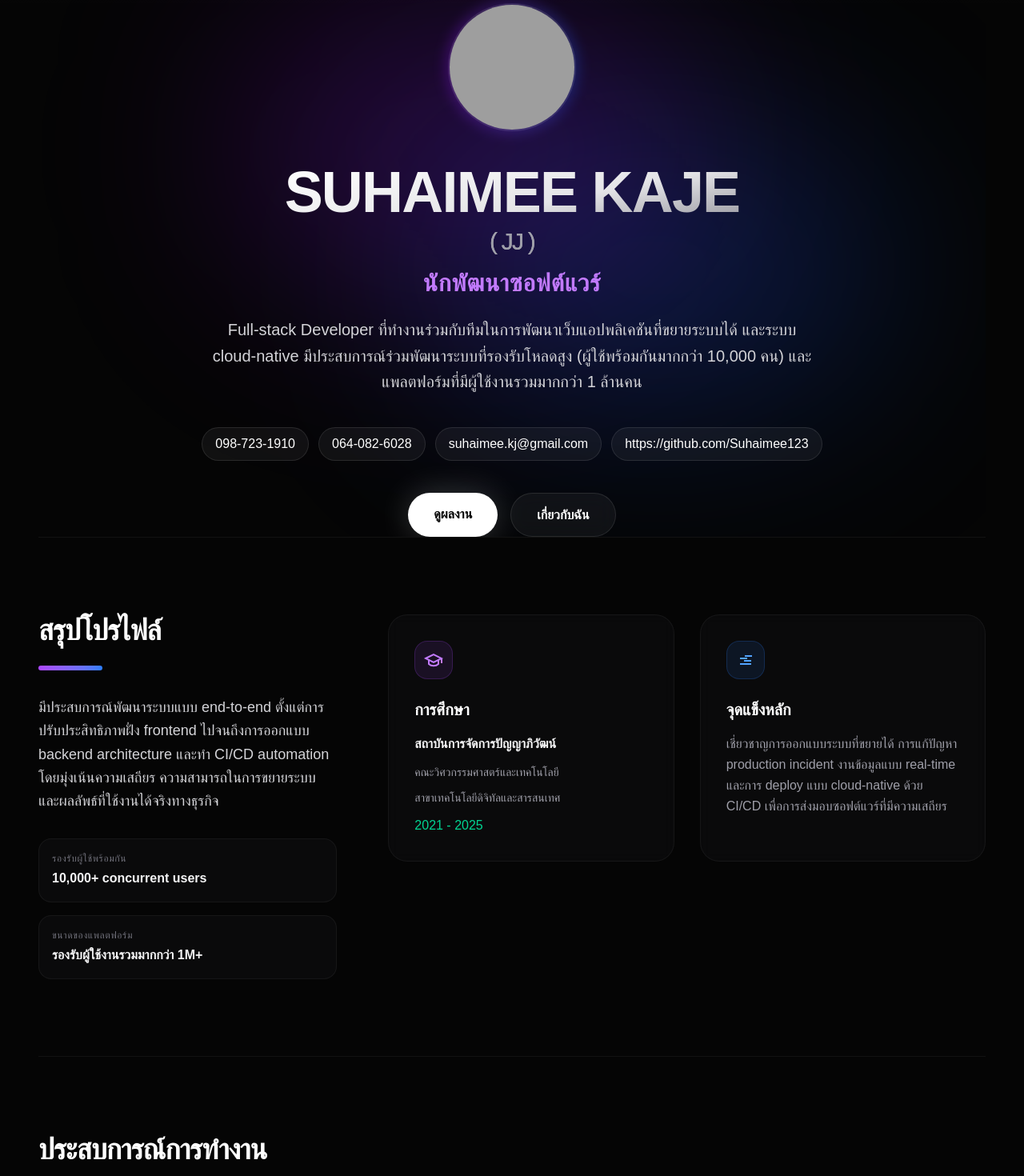
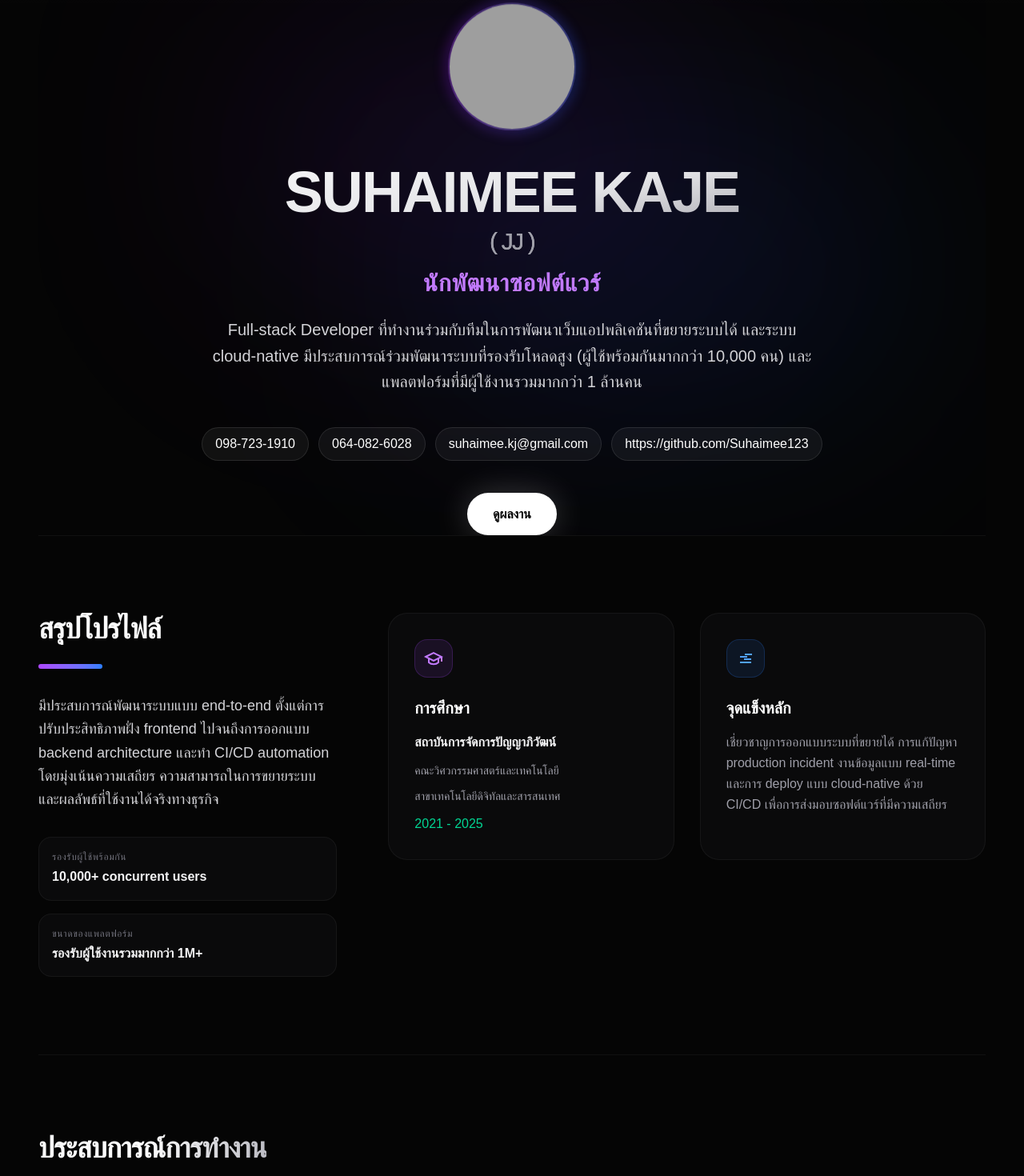
Before and after one commit to Suhaimee123/Portfolio, a Next.js app: page / in a window 1280 px wide. Shown: the part 140-1610 px from the top of the page at 80% size. Built offline with nearby package versions, Linux system fonts and the light colour scheme; grey boxes are pictures that could not be loaded; a web font is replaced by a local one.

Commit message:
feat: Implement scroll-triggered animations and introduce new UI visual effects across various components.

```diff
--- a/app/components/Experience.tsx
+++ b/app/components/Experience.tsx
@@ -31,13 +31,13 @@ export default function Experience() {
   return (
     <section id="experience" className="py-24 relative border-t border-white/5">
       <div className="mb-16 flex flex-col items-center lg:items-start">
-        <h2 className="text-4xl font-extrabold mb-6 tracking-tight">ประสบการณ์การทำงาน</h2>
+        <h2 className="text-4xl font-extrabold mb-6 tracking-tight title-shimmer bg-clip-text text-transparent bg-gradient-to-r from-zinc-100 via-white to-zinc-400">ประสบการณ์การทำงาน</h2>
         <div className="w-20 h-1.5 bg-gradient-to-r from-blue-500 to-emerald-500 rounded-full" />
       </div>
 
       <div className="grid grid-cols-1 gap-8">
         {experiences.map((exp, idx) => (
-          <div key={idx} className="group relative p-8 rounded-3xl bg-zinc-900/20 border border-white/5 hover:border-white/10 transition-all hover:bg-zinc-900/40">
+          <div key={idx} className="group reveal-card relative p-8 rounded-3xl bg-zinc-900/20 border border-white/5 hover:border-white/10 transition-all hover:bg-zinc-900/40">
             <div className="flex flex-wrap gap-3 justify-between items-start mb-6">
               <span className="px-3 py-1 rounded-full bg-white/5 text-xs font-medium text-zinc-400 border border-white/5 group-hover:text-zinc-300">
                 {exp.type}
--- a/app/components/Hero.tsx
+++ b/app/components/Hero.tsx
@@ -5,12 +5,12 @@ export default function Hero() {
   return (
     <section className="relative w-full min-h-[80vh] flex flex-col items-center justify-center overflow-hidden pt-20">
       <div className="absolute top-0 left-0 w-full h-full overflow-hidden -z-10">
-        <div className="absolute top-[10%] left-[20%] w-[50%] h-[50%] rounded-full bg-purple-600/20 blur-[120px] mix-blend-screen" />
-        <div className="absolute bottom-[20%] right-[10%] w-[50%] h-[50%] rounded-full bg-blue-600/20 blur-[120px] mix-blend-screen" />
+        <div className="hero-blob absolute top-[10%] left-[20%] w-[50%] h-[50%] rounded-full bg-purple-600/20 blur-[120px] mix-blend-screen" />
+        <div className="hero-blob-alt absolute bottom-[20%] right-[10%] w-[50%] h-[50%] rounded-full bg-blue-600/20 blur-[120px] mix-blend-screen" />
       </div>
 
       <div className="z-10 text-center px-4 max-w-5xl mx-auto flex flex-col items-center">
-        <div className="relative mb-10 group">
+        <div className="relative mb-10 group avatar-float">
           <div className="absolute -inset-1 bg-gradient-to-r from-purple-600 to-blue-600 rounded-full blur opacity-25 group-hover:opacity-50 transition duration-1000 group-hover:duration-200" />
           <div className="relative w-32 h-32 md:w-40 md:h-40 rounded-full overflow-hidden border-2 border-white/10 backdrop-blur-sm">
             <Image
@@ -23,7 +23,7 @@ export default function Hero() {
           </div>
         </div>
 
-        <h1 className="text-4xl md:text-7xl font-extrabold tracking-tight mb-4 bg-clip-text text-transparent bg-gradient-to-br from-white via-zinc-200 to-zinc-500">
+        <h1 className="title-shimmer text-4xl md:text-7xl font-extrabold tracking-tight mb-4 bg-clip-text text-transparent bg-gradient-to-br from-white via-zinc-200 to-zinc-500">
           SUHAIMEE KAJE
           <span className="text-2xl md:text-3xl block mt-2 text-zinc-400 font-medium">( JJ )</span>
         </h1>
@@ -39,31 +39,28 @@ export default function Hero() {
         </p>
 
         <div className="flex flex-wrap justify-center gap-3 mb-10 text-sm md:text-base">
-          <a href="tel:0987231910" className="px-4 py-2 rounded-full bg-white/5 border border-white/10 hover:bg-white/10 transition-colors">
+          <a href="tel:0987231910" className="chip-hover px-4 py-2 rounded-full bg-white/5 border border-white/10 hover:bg-white/10 transition-colors">
             098-723-1910
           </a>
-          <a href="tel:0640826028" className="px-4 py-2 rounded-full bg-white/5 border border-white/10 hover:bg-white/10 transition-colors">
+          <a href="tel:0640826028" className="chip-hover px-4 py-2 rounded-full bg-white/5 border border-white/10 hover:bg-white/10 transition-colors">
             064-082-6028
           </a>
-          <a href="mailto:suhaimee.kj@gmail.com" className="px-4 py-2 rounded-full bg-white/5 border border-white/10 hover:bg-white/10 transition-colors">
+          <a href="mailto:suhaimee.kj@gmail.com" className="chip-hover px-4 py-2 rounded-full bg-white/5 border border-white/10 hover:bg-white/10 transition-colors">
             suhaimee.kj@gmail.com
           </a>
           <a
             href="https://github.com/Suhaimee123"
             target="_blank"
             rel="noopener noreferrer"
-            className="px-4 py-2 rounded-full bg-white/5 border border-white/10 hover:bg-white/10 transition-colors"
+            className="chip-hover px-4 py-2 rounded-full bg-white/5 border border-white/10 hover:bg-white/10 transition-colors"
           >
             https://github.com/Suhaimee123
           </a>
         </div>
 
         <div className="flex flex-wrap gap-4 justify-center">
-          <a href="#projects" className="px-8 py-3.5 rounded-full bg-white text-black font-semibold hover:bg-zinc-200 transition-all hover:scale-105 active:scale-95 shadow-[0_0_40px_rgba(255,255,255,0.2)]">
+          <a href="#projects" className="cta-button px-8 py-3.5 rounded-full bg-white text-black font-semibold hover:bg-zinc-200 transition-all hover:scale-105 active:scale-95 shadow-[0_0_40px_rgba(255,255,255,0.2)]">
             ดูผลงาน
-          </a>
-          <a href="#about" className="px-8 py-3.5 rounded-full bg-white/5 text-white font-semibold border border-white/10 hover:bg-white/10 transition-all backdrop-blur-md hover:scale-105 active:scale-95">
-            เกี่ยวกับฉัน
           </a>
         </div>
       </div>
--- /dev/null
+++ b/app/components/MotionSection.tsx
@@ -0,0 +1,49 @@
+'use client';
+
+import React, { useEffect, useRef, useState } from 'react';
+
+interface MotionSectionProps {
+  children: React.ReactNode;
+  className?: string;
+  delay?: number;
+  once?: boolean;
+}
+
+export default function MotionSection({
+  children,
+  className = '',
+  delay = 0,
+  once = true
+}: MotionSectionProps) {
+  const ref = useRef<HTMLDivElement | null>(null);
+  const [isVisible, setIsVisible] = useState(false);
+
+  useEffect(() => {
+    if (!ref.current) return;
+
+    const observer = new IntersectionObserver(
+      ([entry]) => {
+        if (entry.isIntersecting) {
+          setIsVisible(true);
+          if (once) observer.disconnect();
+        } else if (!once) {
+          setIsVisible(false);
+        }
+      },
+      { threshold: 0.15 }
+    );
+
+    observer.observe(ref.current);
+    return () => observer.disconnect();
+  }, [once]);
+
+  return (
+    <div
+      ref={ref}
+      className={`motion-section ${isVisible ? 'is-visible' : ''} ${className}`}
+      style={{ '--reveal-delay': `${delay}ms` } as React.CSSProperties}
+    >
+      {children}
+    </div>
+  );
+}
--- a/app/components/Skills.tsx
+++ b/app/components/Skills.tsx
@@ -27,20 +27,20 @@ export default function Skills() {
   return (
     <section id="skills" className="py-24 relative border-t border-white/5">
       <div className="mb-16 flex flex-col items-center">
-        <h2 className="text-4xl font-extrabold mb-6 tracking-tight">ทักษะทางเทคนิค</h2>
+        <h2 className="text-4xl font-extrabold mb-6 tracking-tight title-shimmer bg-clip-text text-transparent bg-gradient-to-r from-zinc-100 via-white to-zinc-400">ทักษะทางเทคนิค</h2>
         <div className="w-20 h-1.5 bg-gradient-to-r from-emerald-500 to-purple-500 rounded-full" />
       </div>
 
       <div className="grid grid-cols-1 md:grid-cols-2 lg:grid-cols-3 gap-8">
         {skillCategories.map((category, idx) => (
-          <div key={idx} className="p-8 rounded-[2.5rem] bg-zinc-900/30 border border-white/5 backdrop-blur-sm relative overflow-hidden group">
+          <div key={idx} className="reveal-card p-8 rounded-[2.5rem] bg-zinc-900/30 border border-white/5 backdrop-blur-sm relative overflow-hidden group">
             <div className="absolute top-0 right-0 w-24 h-24 bg-gradient-to-br from-white/[0.03] to-transparent rounded-bl-full pointer-events-none" />
 
             <h3 className="text-xl font-bold mb-8 text-white relative z-10">{category.title}</h3>
 
             <div className="flex flex-wrap gap-3 relative z-10">
               {category.skills.map((skill, sIdx) => (
-                <span key={sIdx} className="px-4 py-2 rounded-xl bg-white/5 border border-white/10 text-zinc-300 text-sm font-medium hover:bg-white/10 hover:text-white transition-all cursor-default">
+                <span key={sIdx} className="tag-pop px-4 py-2 rounded-xl bg-white/5 border border-white/10 text-zinc-300 text-sm font-medium hover:bg-white/10 hover:text-white transition-all cursor-default">
                   {skill}
                 </span>
               ))}
--- a/app/globals.css
+++ b/app/globals.css
@@ -17,6 +17,7 @@
     -webkit-font-smoothing: antialiased;
     -moz-osx-font-smoothing: grayscale;
     text-rendering: optimizeLegibility;
+    scroll-behavior: smooth;
   }
 
   body {
@@ -35,3 +36,127 @@ body {
   background: var(--background);
   color: var(--foreground);
 }
+
+@keyframes floatY {
+  0%, 100% { transform: translateY(0px); }
+  50% { transform: translateY(-14px); }
+}
+
+@keyframes floatYSoft {
+  0%, 100% { transform: translateY(0px); }
+  50% { transform: translateY(8px); }
+}
+
+@keyframes pulseGlow {
+  0%, 100% { opacity: 0.2; transform: scale(1); }
+  50% { opacity: 0.45; transform: scale(1.08); }
+}
+
+@keyframes shimmerX {
+  0% { background-position: 0% 50%; }
+  100% { background-position: 100% 50%; }
+}
+
+.motion-section {
+  opacity: 0;
+  transform: translate3d(0, 36px, 0) scale(0.98);
+  transition: opacity 700ms cubic-bezier(0.22, 1, 0.36, 1), transform 700ms cubic-bezier(0.22, 1, 0.36, 1);
+  transition-delay: var(--reveal-delay, 0ms);
+  will-change: transform, opacity;
+}
+
+.motion-section.is-visible {
+  opacity: 1;
+  transform: translate3d(0, 0, 0) scale(1);
+}
+
+.ambient-glow-a {
+  animation: floatY 10s ease-in-out infinite;
+}
+
+.ambient-glow-b {
+  animation: floatYSoft 12s ease-in-out infinite;
+}
+
+.hero-blob {
+  animation: pulseGlow 9s ease-in-out infinite;
+}
+
+.hero-blob-alt {
+  animation: pulseGlow 11s ease-in-out infinite reverse;
+}
+
+.avatar-float {
+  animation: floatY 7s ease-in-out infinite;
+}
+
+.title-shimmer {
+  background-size: 160% 160%;
+  animation: shimmerX 4.5s linear infinite alternate;
+}
+
+.chip-hover {
+  transition: transform 220ms ease, border-color 220ms ease, background-color 220ms ease;
+}
+
+.chip-hover:hover {
+  transform: translateY(-2px);
+}
+
+.cta-button {
+  transition: transform 220ms ease, box-shadow 220ms ease, background-color 220ms ease;
+}
+
+.cta-button:hover {
+  transform: translateY(-3px) scale(1.02);
+}
+
+.reveal-card {
+  transition: transform 320ms cubic-bezier(0.22, 1, 0.36, 1), border-color 260ms ease, background-color 260ms ease;
+}
+
+.reveal-card:hover {
+  transform: translateY(-6px);
+}
+
+.project-card {
+  transition: transform 420ms cubic-bezier(0.22, 1, 0.36, 1), box-shadow 420ms cubic-bezier(0.22, 1, 0.36, 1), border-color 280ms ease;
+}
+
+.project-cover {
+  transition: transform 650ms cubic-bezier(0.22, 1, 0.36, 1);
+}
+
+.project-card:hover .project-cover {
+  transform: scale(1.07);
+}
+
+.tag-pop {
+  transition: transform 220ms ease, border-color 220ms ease, background-color 220ms ease;
+}
+
+.tag-pop:hover {
+  transform: translateY(-2px);
+}
+
+@media (prefers-reduced-motion: reduce) {
+  html {
+    scroll-behavior: auto;
+  }
+
+  .motion-section,
+  .motion-section.is-visible {
+    opacity: 1;
+    transform: none;
+    transition: none;
+  }
+
+  .ambient-glow-a,
+  .ambient-glow-b,
+  .hero-blob,
+  .hero-blob-alt,
+  .avatar-float,
+  .title-shimmer {
+    animation: none;
+  }
+}
--- a/app/page.tsx
+++ b/app/page.tsx
@@ -4,24 +4,38 @@ import About from './components/About';
 import Experience from './components/Experience';
 import Skills from './components/Skills';
 import { projects } from './data/projects';
+import MotionSection from './components/MotionSection';
 
 export default function Home() {
   return (
     <div className="min-h-screen bg-[#050505] text-white selection:bg-purple-500/30 font-sans pb-24 relative overflow-x-hidden">
       <div className="absolute top-0 inset-x-0 h-40 bg-gradient-to-b from-white/[0.02] to-transparent pointer-events-none" />
+      <div className="pointer-events-none absolute inset-0 -z-10 overflow-hidden">
+        <div className="ambient-glow-a absolute -top-32 -left-24 h-96 w-96 rounded-full bg-cyan-500/10 blur-[120px]" />
+        <div className="ambient-glow-b absolute top-1/3 -right-24 h-[28rem] w-[28rem] rounded-full bg-purple-500/10 blur-[140px]" />
+      </div>
 
       <main className="max-w-7xl mx-auto px-6 md:px-12 pt-16 relative z-10">
+        <MotionSection delay={0}>
           <Hero />
+        </MotionSection>
 
+        <MotionSection delay={80}>
           <About />
+        </MotionSection>
 
+        <MotionSection delay={120}>
           <Experience />
+        </MotionSection>
 
+        <MotionSection delay={160}>
           <Skills />
+        </MotionSection>
 
+        <MotionSection delay={200}>
           <section id="projects" className="py-24 relative">
           <div className="mb-16 md:mb-24 flex flex-col items-center text-center">
-            <h2 className="text-4xl md:text-5xl font-extrabold mb-6 tracking-tight">โปรเจกต์เด่น</h2>
+            <h2 className="text-4xl md:text-5xl font-extrabold mb-6 tracking-tight title-shimmer bg-clip-text text-transparent bg-gradient-to-r from-zinc-100 via-white to-zinc-400">โปรเจกต์เด่น</h2>
             <div className="w-24 h-1.5 bg-gradient-to-r from-purple-500 via-blue-500 to-emerald-500 rounded-full" />
           </div>
 
@@ -42,14 +56,15 @@ export default function Home() {
 
           <div className="absolute top-1/2 left-1/2 -translate-x-1/2 -translate-y-1/2 w-full h-[500px] bg-white/[0.01] rounded-[100%] blur-[100px] pointer-events-none -z-10" />
           </section>
+        </MotionSection>
       </main>
 
-      <footer className="max-w-7xl mx-auto px-6 md:px-12 py-12 border-t border-white/5 text-center text-zinc-500 flex flex-col md:flex-row justify-between items-center gap-6 mt-12 bg-[#050505]/80 backdrop-blur-xl relative z-20">
+      <footer className="max-w-7xl mx-auto px-6 md:px-12 py-12 border-t border-white/5 text-center text-zinc-500 flex flex-col md:flex-row justify-between items-center gap-6 mt-12 bg-[#050505]/80 backdrop-blur-xl relative z-20 motion-section is-visible">
         <p className="text-sm">© {new Date().getFullYear()} SUHAIMEE KAJE. สงวนลิขสิทธิ์ทุกประการ</p>
         <div className="flex flex-wrap gap-4 text-sm font-medium">
-          <a href="tel:0987231910" className="hover:text-white transition-colors">098-723-1910</a>
-          <a href="mailto:suhaimee.kj@gmail.com" className="hover:text-white transition-colors">suhaimee.kj@gmail.com</a>
-          <a href="https://yoursite.com" target="_blank" rel="noopener noreferrer" className="hover:text-white transition-colors">พอร์ตโฟลิโอ</a>
+          <a href="tel:0987231910" className="hover:text-white transition-colors chip-hover">098-723-1910</a>
+          <a href="mailto:suhaimee.kj@gmail.com" className="hover:text-white transition-colors chip-hover">suhaimee.kj@gmail.com</a>
+          <a href="https://yoursite.com" target="_blank" rel="noopener noreferrer" className="hover:text-white transition-colors chip-hover">พอร์ตโฟลิโอ</a>
         </div>
       </footer>
     </div>
```
Also changed, not shown: app/components/About.tsx (+5 -5 lines), app/components/ProjectCard.tsx (+5 -5 lines), app/projects/[slug]/page.tsx (+10 -5 lines). Lines whose indentation alone changed are shown as unchanged.
